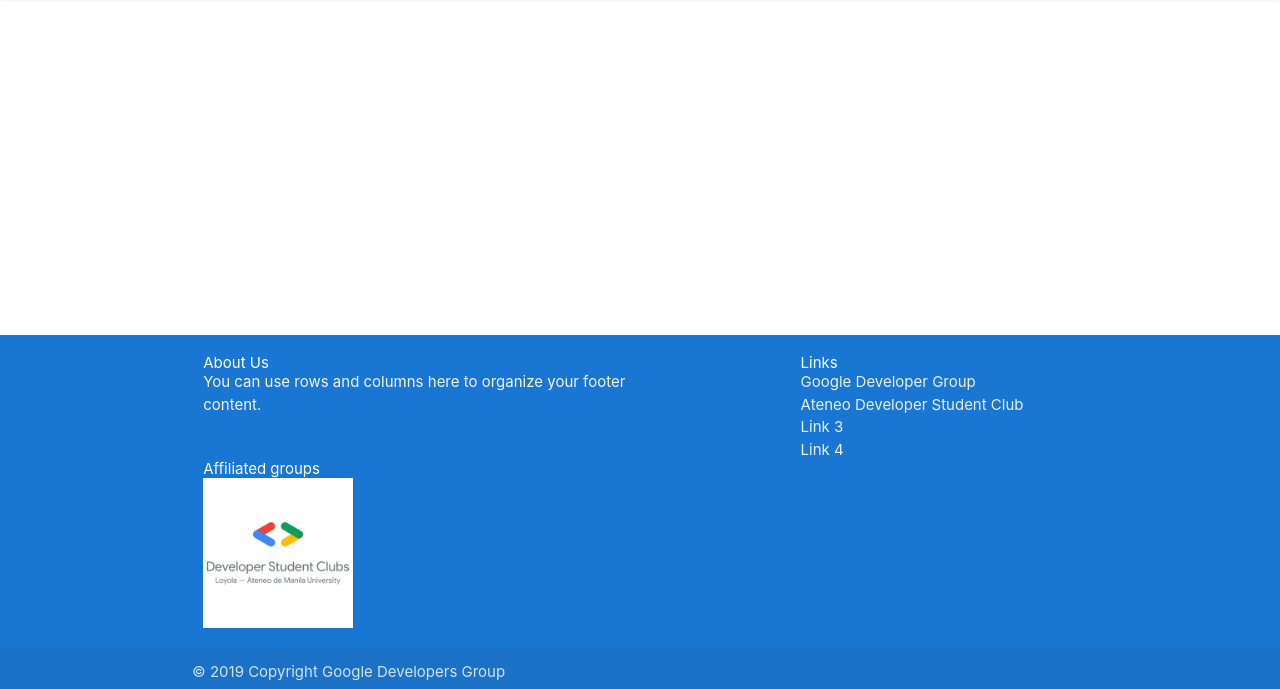
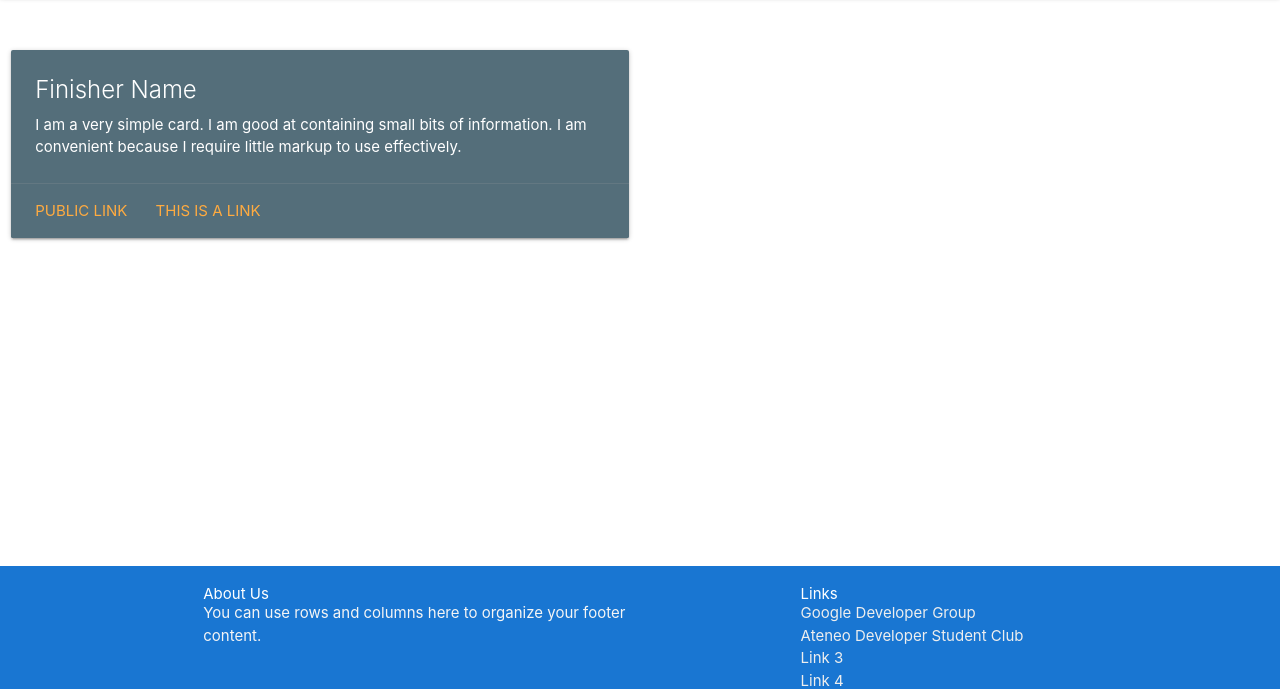
Before and after one commit to gdg-cloud-manila/qwiklabs-finishers-ph, a plain HTML site: page public/index.html in a window 1280 px wide. Shown: the part 67-756 px from the top of the page. Drawn offline with nearby package versions, Linux system fonts and the light colour scheme; some packages are replaced by stand-ins of ours.

Commit message:
Update index.html

```diff
--- a/public/index.html
+++ b/public/index.html
@@ -30,6 +30,21 @@
     </div>
     <br>
     <br>
+    <div class="row">
+        <div class="col s12 m6">
+          <div class="card blue-grey darken-1">
+            <div class="card-content white-text">
+              <span class="card-title">Finisher Name</span>
+              <p>I am a very simple card. I am good at containing small bits of information.
+              I am convenient because I require little markup to use effectively.</p>
+            </div>
+            <div class="card-action">
+              <a href="#">Public Link</a>
+              <a href="#">This is a link</a>
+            </div>
+          </div>
+        </div>
+    </div>
     <br>
     <br>
     <br>
```
